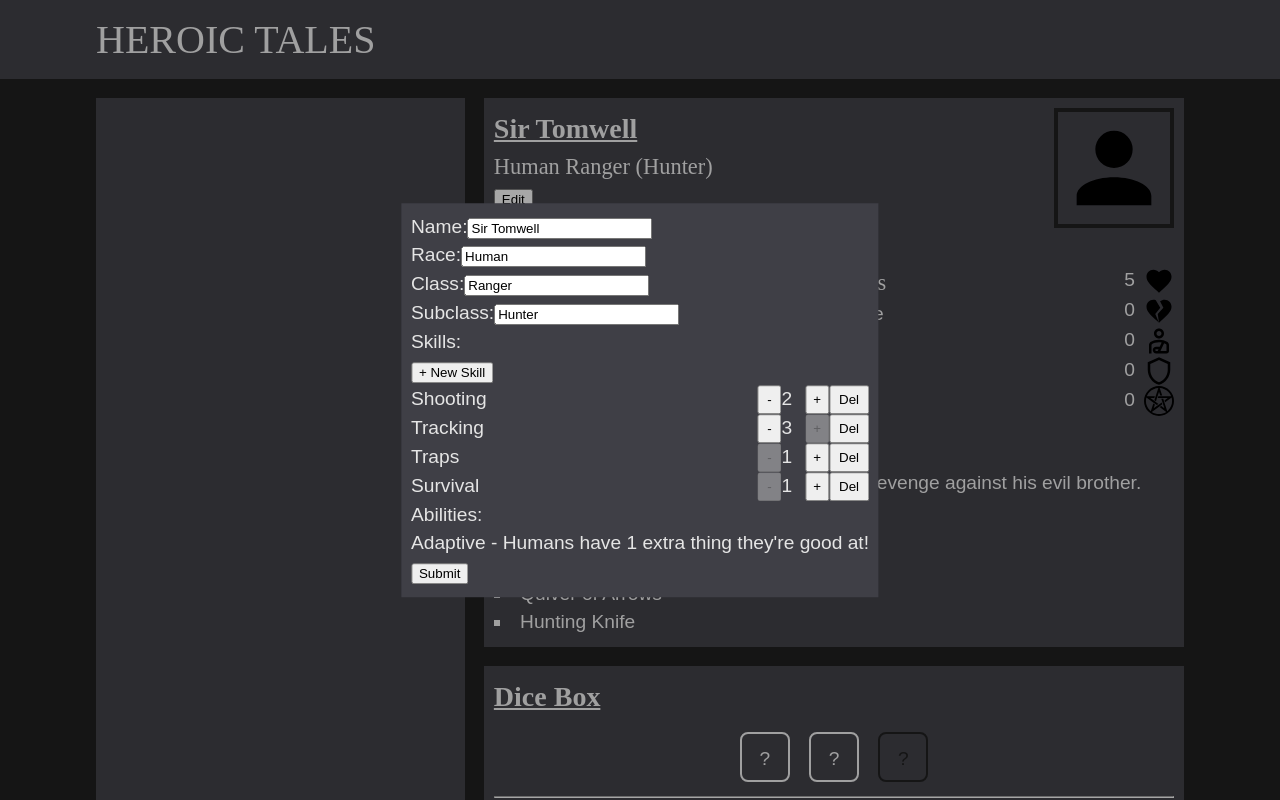
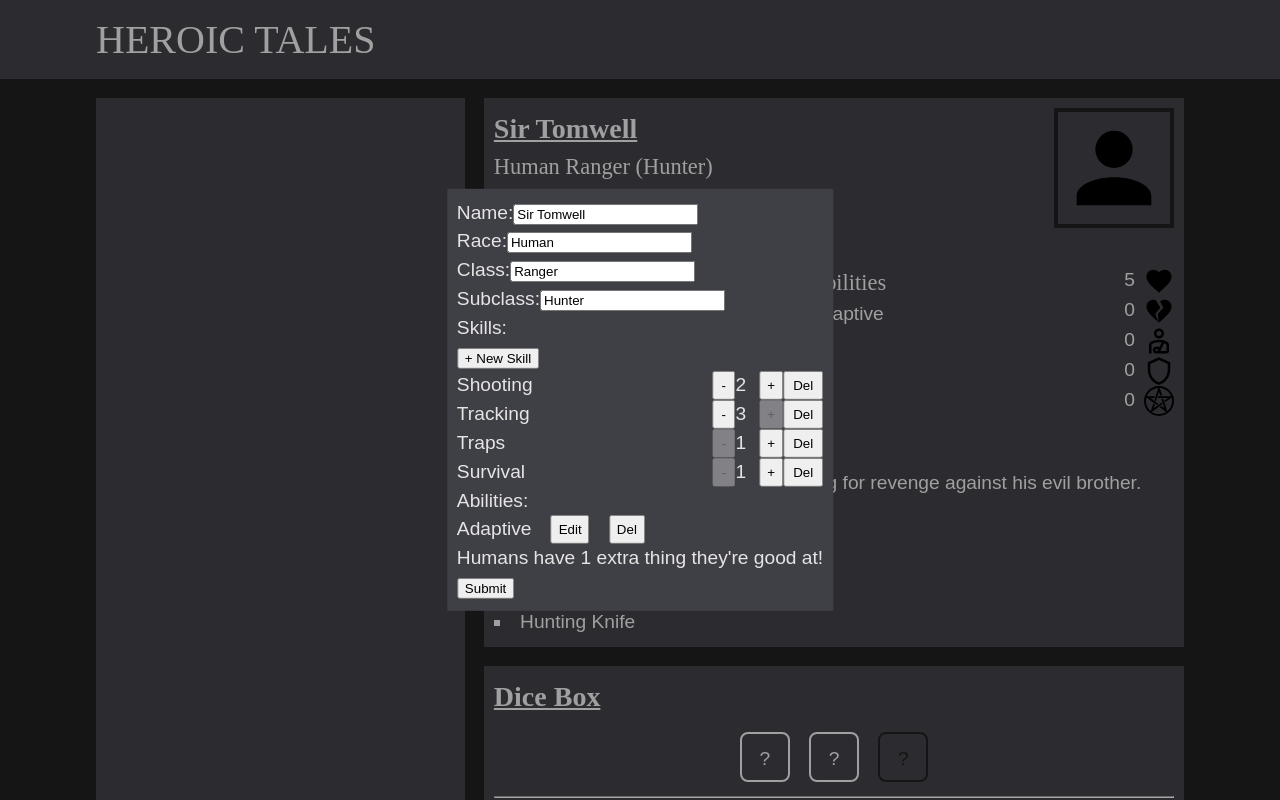
Before and after one commit to gemini-mastiff/heroic-tales-app, a React (Vite) app: page / in a window 1280 px wide. Both pictures are taken after a click on the button "Edit". Shown: the top 800 px of the page. Built offline with nearby package versions, Linux system fonts and the light colour scheme; a web font is replaced by a local one.

Commit message:
feat: move abilityItem into seperate component, can change ability name

```diff
--- a/src/components/EditCharForm.jsx
+++ b/src/components/EditCharForm.jsx
@@ -43,6 +43,16 @@ export default function EditCharForm({ char, onSubmit }) {
     e.preventDefault();
     const newSkills = charDetails.skills.filter((skill) => skill.id !== id);
     setCharDetails({ ...charDetails, skills: newSkills });
+  };
+
+  const handleAbilityName = (value, id) => {
+    const newAbilities = charDetails.abilities.map((ability) => {
+      if (ability.id === id) {
+        ability.name = value;
+        return ability;
+      }
+    });
+    setCharDetails({ ...charDetails, abilities: newAbilities });
   };
 
   return (
@@ -111,9 +121,11 @@ export default function EditCharForm({ char, onSubmit }) {
       <FormArr name="Abilities">
         {charDetails.abilities.map((ability) => {
           return (
-            <div>
-              {ability.name} - {ability.desc}
-            </div>
+            <AbilityItem
+              key={ability.id}
+              ability={ability}
+              onNameChange={handleAbilityName}
+            />
           );
         })}
       </FormArr>
@@ -148,6 +160,43 @@ function EditableText({ value, onChange }) {
   );
 }
 
+function AbilityItem({ ability, onNameChange, handleAbilityDesc }) {
+  const [isEdit, setIsEdit] = useState(false);
+
+  const handleEdit = (e) => {
+    e.preventDefault();
+    setIsEdit(!isEdit);
+  };
+
+  if (isEdit) {
+    return (
+      <div>
+        <AbilityHeader>
+          <input
+            type="text"
+            value={ability.name}
+            onChange={(e) => onNameChange(e.target.value, ability.id)}
+          />
+          <button onClick={(e) => handleEdit(e)}>Save</button>
+          <button>Del</button>
+        </AbilityHeader>
+        <p>{ability.desc}</p>
+      </div>
+    );
+  }
+
+  return (
+    <div key={ability.id}>
+      <AbilityHeader>
+        <p>{ability.name}</p>
+        <button onClick={(e) => handleEdit(e)}>Edit</button>
+        <button>Del</button>
+      </AbilityHeader>
+      <p>{ability.desc}</p>
+    </div>
+  );
+}
+
 const SkillItem = styled.div`
   display: grid;
   grid-template-columns: 1fr auto 40px;
@@ -157,3 +206,8 @@ const RatingContainer = styled.div`
   display: grid;
   grid-template-columns: 1fr 1fr 1fr;
 `;
+
+const AbilityHeader = styled.div`
+  display: flex;
+  gap: 1em;
+`;
```
